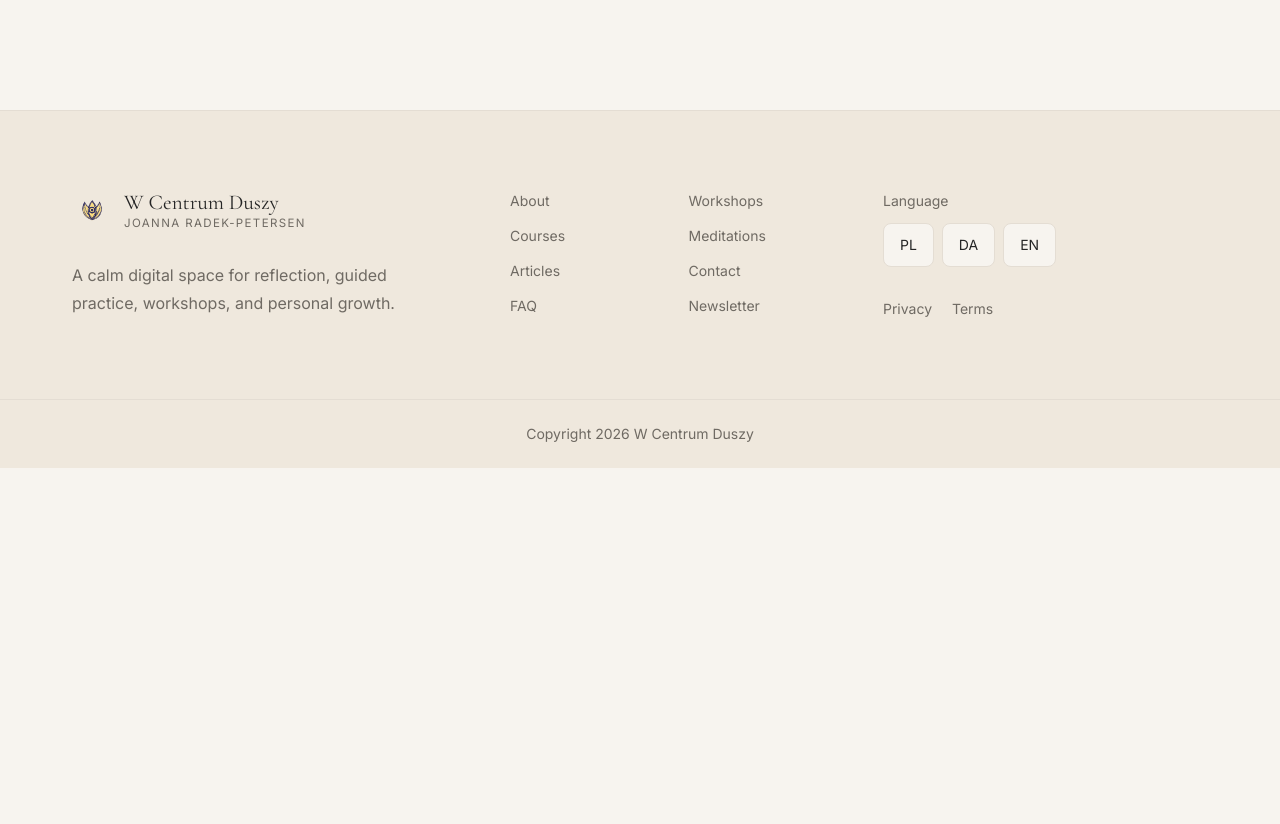
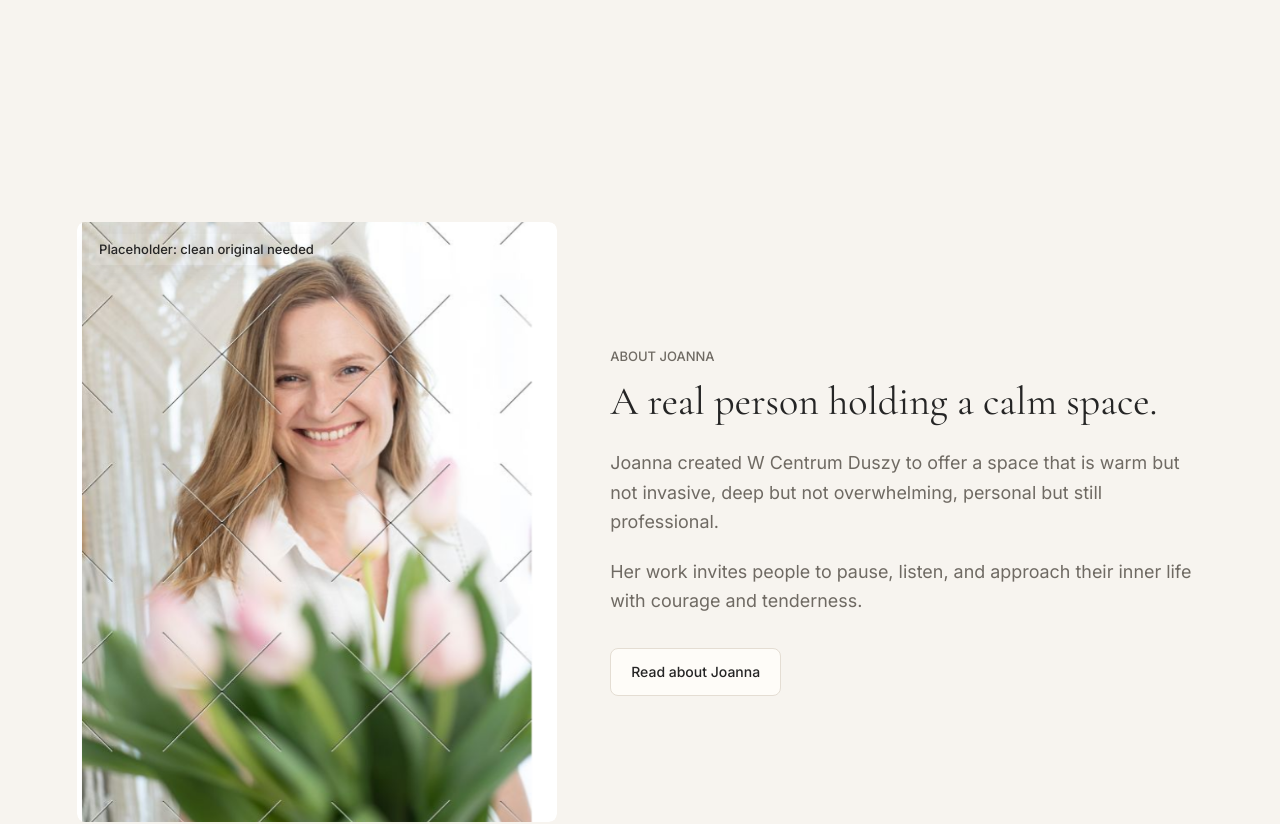
Before and after one commit to bentpetersendk/wcentrumduszy.dk, a Next.js app: page / in a window 1280 px wide. Shown: the part 1968-2792 px from the top of the page. Before the commit the page ends 2436 px from the top, so only its background shows below. Built offline with nearby package versions, Linux system fonts and the light colour scheme.

Commit message:
Add homepage about preview

```diff
--- a/src/app/page.tsx
+++ b/src/app/page.tsx
@@ -107,6 +107,33 @@
           ))}
         </div>
       </section>
+
+      <section className="mx-auto grid max-w-[1200px] items-center gap-12 px-5 py-20 sm:px-8 lg:grid-cols-[0.82fr_1fr] lg:py-28" aria-labelledby="about-heading">
+        <Reveal>
+          <EditorialImage
+            src="/photos/portraits/joanna-radek-11.png"
+            alt="Joanna Radek-Petersen smiling softly in natural light."
+            marker="Placeholder: clean original needed"
+            className="mx-auto max-w-[30rem]"
+          />
+        </Reveal>
+        <Reveal delay={0.08}>
+          <div className="max-w-2xl">
+            <p className="text-caption uppercase text-text-muted">About Joanna</p>
+            <h2 id="about-heading" className="mt-3 text-h2 text-text">A real person holding a calm space.</h2>
+            <p className="mt-6 text-body text-text-muted">
+              Joanna created W Centrum Duszy to offer a space that is warm but not invasive, deep but not
+              overwhelming, personal but still professional.
+            </p>
+            <p className="mt-5 text-body text-text-muted">
+              Her work invites people to pause, listen, and approach their inner life with courage and tenderness.
+            </p>
+            <ButtonLink href="/about" variant="secondary" className="mt-8">
+              Read about Joanna
+            </ButtonLink>
+          </div>
+        </Reveal>
+      </section>
     </div>
   );
 }
```
